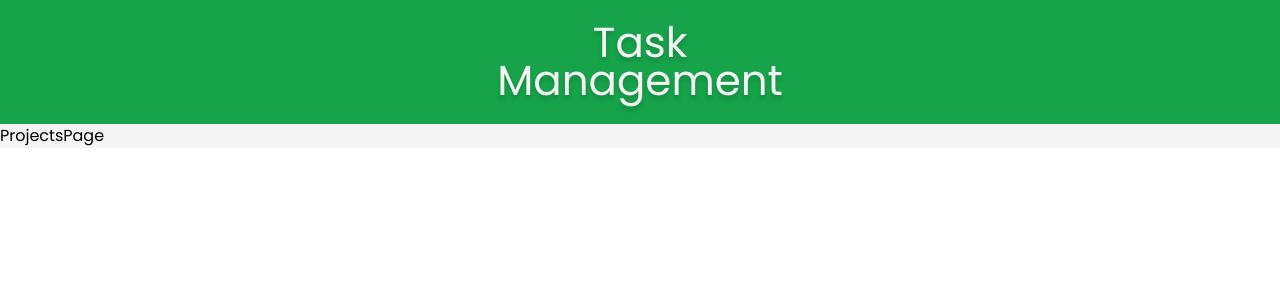
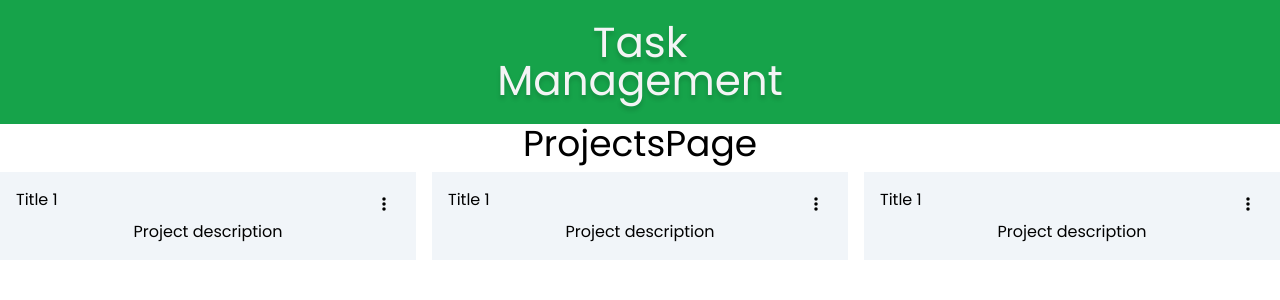
Before and after one commit to lostmart/task-manager, a React (Vite) app: page /projects in a window 1280 px wide. Shown: the top 300 px of the page. Built offline with nearby package versions, Linux system fonts and the light colour scheme; no server answers.

Commit message:
projects page, hardcoded data

```diff
--- a/src/pages/ProjectsPage.tsx
+++ b/src/pages/ProjectsPage.tsx
@@ -1,10 +1,39 @@
-import React from "react"
+import { FaEllipsisVertical } from "react-icons/fa6"
 
 const ProjectsPage = () => {
 	return (
-		<div>
-			<h1>ProjectsPage</h1>
-		</div>
+		<section className="bg-white">
+			<h1 className="text-4xl text-center">ProjectsPage</h1>
+			<div className="container-xl lg:container mx-auto grid grid-cols-1 md:grid-cols-2 lg:grid-cols-3 gap-4">
+				<article className="flex flex-col items-center p-4 bg-slate-100 mt-2 relative">
+					<h2 className="flex justify-between w-full">
+						Title 1
+						<button className="p-2 bg-slate-100">
+							<FaEllipsisVertical />
+						</button>
+					</h2>
+					<p>Project description</p>
+				</article>
+				<article className="flex flex-col items-center p-4 bg-slate-100 mt-2 relative">
+					<h2 className="flex justify-between w-full">
+						Title 1
+						<button className="p-2 bg-slate-100">
+							<FaEllipsisVertical />
+						</button>
+					</h2>
+					<p>Project description</p>
+				</article>
+				<article className="flex flex-col items-center p-4 bg-slate-100 mt-2 relative">
+					<h2 className="flex justify-between w-full">
+						Title 1
+						<button className="p-2 bg-slate-100">
+							<FaEllipsisVertical />
+						</button>
+					</h2>
+					<p>Project description</p>
+				</article>
+			</div>
+		</section>
 	)
 }
 
```
